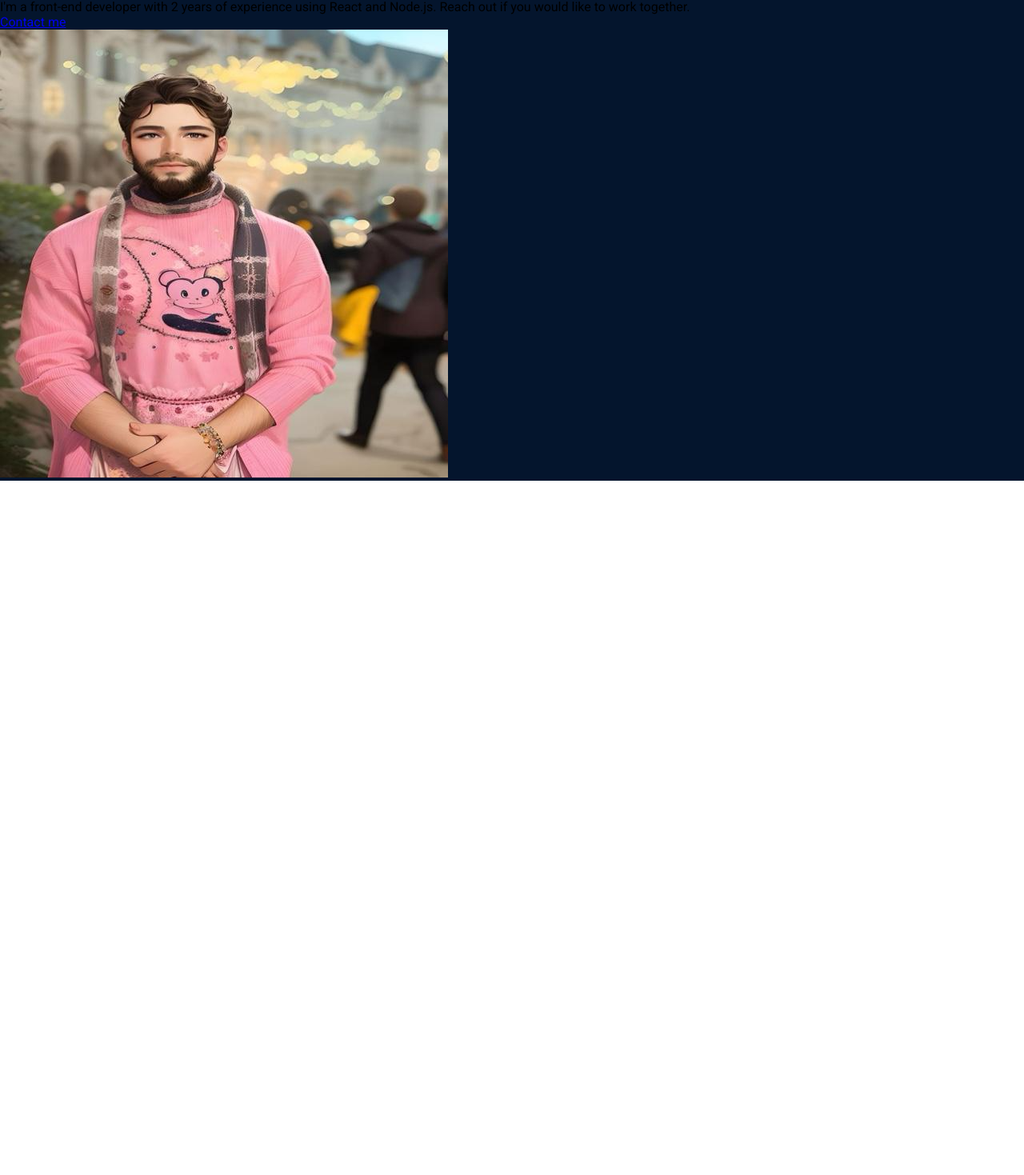
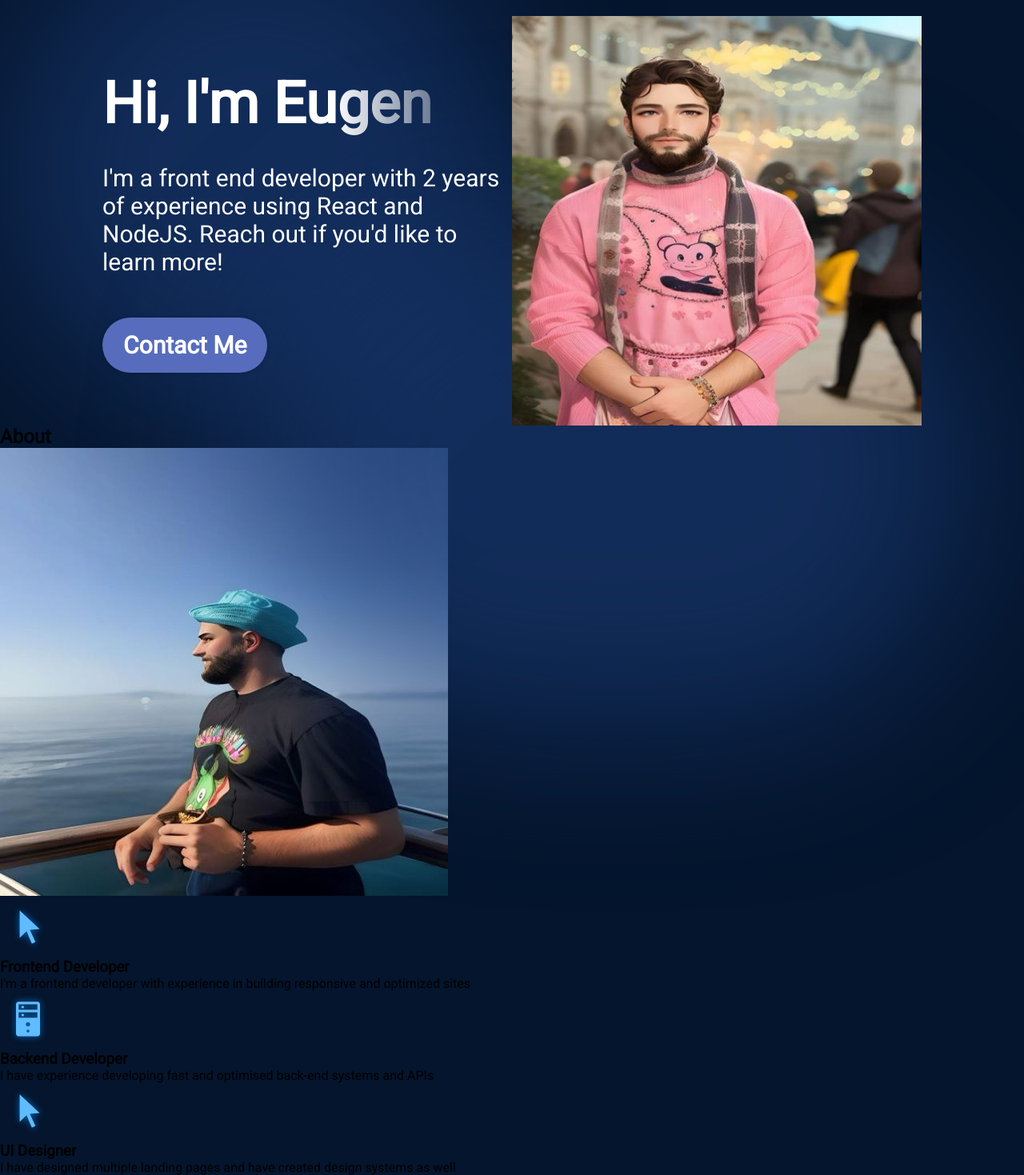
Before and after one commit to Eugeni77/Eugens-React-Portfolio, a React (Vite) app in the folder Eugens-React-Portfolio/: page / in a window 1280 px wide. Shown: the part 125-1594 px from the top of the page at 80% size. Before the commit the page ends 800 px from the top, so only its background shows below. Built offline with nearby package versions, Linux system fonts and the light colour scheme.

Commit message:
about section created

```diff
--- a/Eugens-React-Portfolio/src/App.jsx
+++ b/Eugens-React-Portfolio/src/App.jsx
@@ -2,12 +2,15 @@
 import styles from './App.module.css';
 import Navbar from './components/Navbar/Navbar';
 import { Hero } from './components/Hero/Hero';
+import { About } from './components/About/About';
 
 function App() {
   return (
     <div className={styles.App} style={{ backgroundColor: 'var(--color-bg)' }}>
       <Navbar />
       <Hero />
+      <About />
+
     </div>
   );
 }
--- /dev/null
+++ b/Eugens-React-Portfolio/src/components/About/About.jsx
@@ -0,0 +1,52 @@
+import React from 'react'
+import styles from './About.module.css'
+import { getImageUrl } from '../../utils'
+
+export const About = () => {
+  return (
+        <section className={styles.container} id="about">
+      <h2 className={styles.title}>About</h2>
+      <div className={styles.content}>
+        <img
+          src={getImageUrl("about/eugens photo .jpg.png")}
+          alt="Eugens Photo"
+          className={styles.aboutImage}
+        />
+        <ul className={styles.aboutItems}>
+          <li className={styles.aboutItem}>
+            <img src={getImageUrl("about/cursorIcon.png")} alt="Cursor icon" />
+            <div className={styles.aboutItemText}>
+              <h3>Frontend Developer</h3>
+              <p>
+                I'm a frontend developer with experience in building responsive
+                and optimized sites
+              </p>
+            </div>
+          </li>
+          <li className={styles.aboutItem}>
+            <img src={getImageUrl("about/serverIcon.png")} alt="Server icon" />
+            <div className={styles.aboutItemText}>
+              <h3>Backend Developer</h3>
+              <p>
+                I have experience developing fast and optimised back-end systems
+                and APIs
+              </p>
+            </div>
+          </li>
+          <li className={styles.aboutItem}>
+            <img src={getImageUrl("about/cursorIcon.png")} alt="UI icon" />
+            <div className={styles.aboutItemText}>
+              <h3>UI Designer</h3>
+              <p>
+                I have designed multiple landing pages and have created design
+                systems as well
+              </p>
+            </div>
+          </li>
+        </ul>
+      </div>
+    </section>
+  );
+}
+
+export default About;
--- /dev/null
+++ b/Eugens-React-Portfolio/src/components/About/About.module.css
@@ -0,0 +1 @@
+@import "../../vars.css";
--- a/Eugens-React-Portfolio/src/components/Hero/Hero.jsx
+++ b/Eugens-React-Portfolio/src/components/Hero/Hero.jsx
@@ -4,18 +4,25 @@
 
 export const Hero = () => {
   return (
-    <section className={styles.heroSection}>
-      <div>
-        <h1>Hi, I'm Eugen</h1>
-
-      <p>
-        I'm a front-end developer with 2 years of experience using React and Node.js.
-        Reach out if you would like to work together.
+    <section className={styles.container}>
+    <div className={styles.content}>
+      <h1 className={styles.title}>Hi, I'm Eugen</h1>
+      <p className={styles.description}>
+        I'm a front end developer with 2 years of experience using React and
+        NodeJS. Reach out if you'd like to learn more!
       </p>
-      <a href="mailto:bardhoshieugen2@gmail.com">Contact me</a>
-      </div>
-    <img src={getImageUrl("hero/eugens2 photo.jpg.png")} alt="hero" />
-    </section>
+      <a href="mailto:bardhoshieugen2@gmail.com" className={styles.contactBtn}>
+        Contact Me
+      </a>
+    </div>
+    <img
+      src={getImageUrl("hero/eugens2 photo.jpg.png")}
+      alt="Eugens Photo"
+      className={styles.heroImg}
+    />
+    <div className={styles.topBlur} />
+    <div className={styles.bottomBlur} />
+  </section>
 
 
   );
--- a/Eugens-React-Portfolio/src/components/Hero/Hero.module.css
+++ b/Eugens-React-Portfolio/src/components/Hero/Hero.module.css
@@ -0,0 +1,111 @@
+@import "../../vars.css";
+
+.container {
+  position: relative;
+  display: flex;
+  align-items: center;
+  justify-content: space-between;
+  margin-top: 49px;
+  z-index: 1;
+  margin-left: 10%;
+  margin-right: 10%;
+}
+
+.content {
+  display: flex;
+  flex-direction: column;
+  align-items: flex-start;
+  color: var(--color-text);
+  z-index: 1;
+}
+
+.title {
+  font-size: 72px;
+  font-weight: 900;
+  margin-bottom: 33px;
+  font-family: var(--font-roboto);
+  background: linear-gradient(
+    90deg,
+    rgba(255, 255, 255, 1) 70%,
+    rgba(255, 255, 255, 0) 120%
+  );
+  -webkit-text-fill-color: transparent;
+  -webkit-background-clip: text;
+}
+
+.description {
+  font-size: 30px;
+  font-family: var(--font-roboto);
+  margin-bottom: 52px;
+}
+
+.contactBtn {
+  text-decoration: none;
+  background-color: var(--color-primary);
+  color: var(--color-text);
+  border-radius: 100px;
+  font-size: 30px;
+  font-weight: 600;
+  padding: 17px 26px;
+  box-shadow: 0 0 4px 0 rgba(0, 0, 0, 0.25);
+}
+
+.heroImg {
+  width: 50%;
+  z-index: 1;
+
+
+  animation-name: floating;
+  animation-duration: 3s;
+  animation-timing-function: ease-in-out;
+}
+
+@keyframes floating {
+  0% {
+    transform: translate(0, 0px);
+  }
+  50% {
+    transform: translate(0, 10px);
+  }
+  100% {
+    transform: translate(0, -0px);
+  }
+}
+
+.topBlur {
+  position: absolute;
+  width: 50vw;
+  height: 50vw;
+  min-width: 350px;
+  min-width: 350px;
+  top: -128px;
+  left: -10vw;
+  border-radius: 764px;
+  background: rgba(25, 55, 109, 0.7);
+  filter: blur(100px);
+  z-index: 0;
+}
+
+.bottomBlur {
+  position: absolute;
+  width: 70vw;
+  height: 50vw;
+  min-width: 350px;
+  min-width: 250px;
+  top: 246px;
+  right: -5vw;
+  border-radius: 764px;
+  background: rgba(25, 55, 109, 0.7);
+  filter: blur(100px);
+  z-index: 0;
+}
+
+@media screen and (max-width: 830px) {
+  .container {
+    flex-direction: column-reverse;
+  }
+
+  .content {
+    align-items: center;
+  }
+}
```
